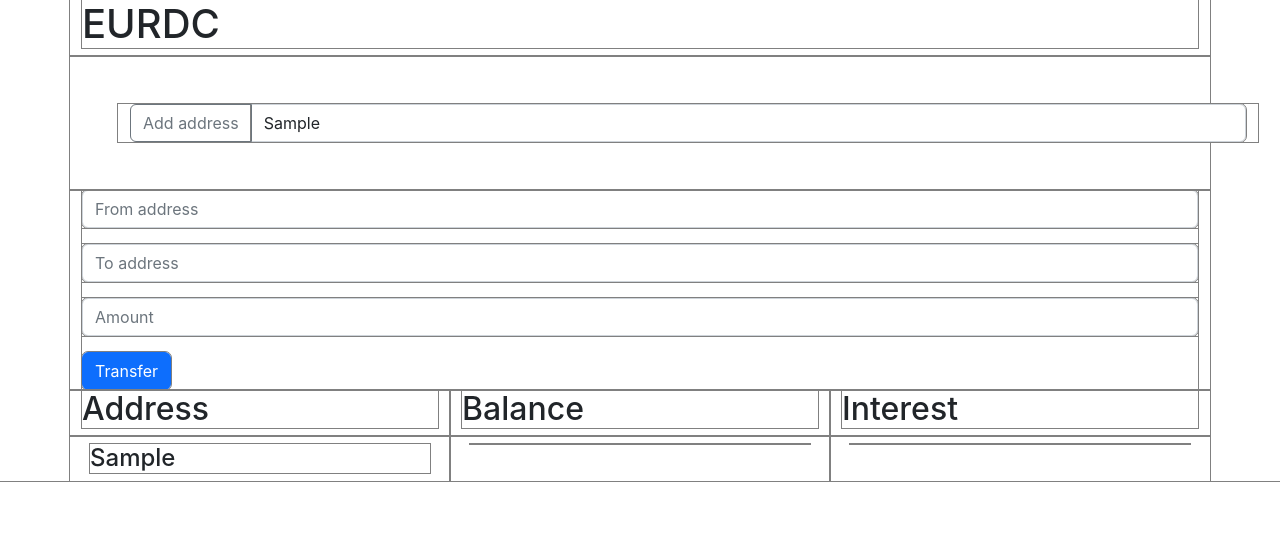
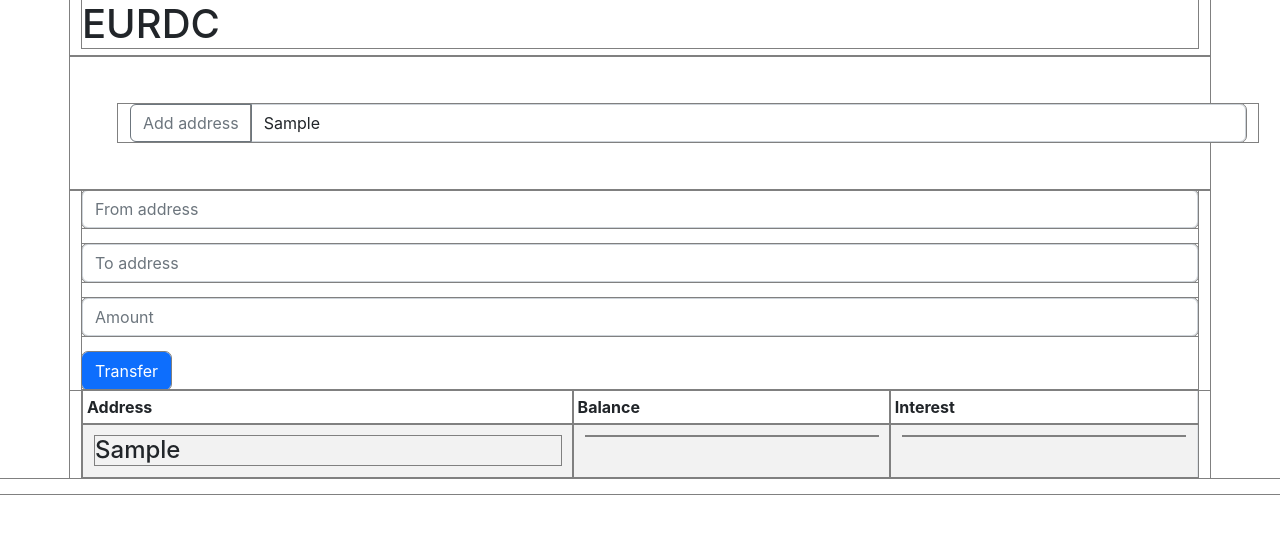
Before and after one commit to NicoTollenaar/interest-bearing-token, a React (Create React App) app: page / in a window 1280 px wide. Both pictures are taken after typing "Sample" into the empty fields and a click on the button "Add address". Shown: the top 534 px of the page. Built offline with nearby package versions, Linux system fonts and the light colour scheme.

Commit message:
commit after inserting table, before changing logic

```diff
--- a/src/App.js
+++ b/src/App.js
@@ -5,6 +5,7 @@ import Button from "react-bootstrap/Button";
 import Form from "react-bootstrap/Form";
 import InputGroup from "react-bootstrap/InputGroup";
 import FormControl from "react-bootstrap/FormControl";
+import Table from "react-bootstrap/Table";
 import { useState, useEffect } from "react";
 import { ethers } from "ethers";
 import contractAddressJSON from "./constants.json";
@@ -209,30 +210,31 @@ function App() {
             </Form>
           </Col>
         </Row>
-        <Row>
-          <Col>
-            <h2>Address</h2>
-          </Col>
-          <Col>
-            <h2>Balance</h2>
-          </Col>
-          <Col>
-            <h2>Interest</h2>
-          </Col>
-        </Row>
-        {addresses.map((address, index) => (
-          <Row key={index}>
-            <Col>
-              <h4 className="m-2">{address}</h4>
-            </Col>
-            <Col>
-              <h4 className="m-2">{balances[index]}</h4>
-            </Col>
-            <Col>
-              <h4 className="m-2">{interestAmounts[index]}</h4>
-            </Col>
-          </Row>
-        ))}
+
+        <Table striped bordered hover size="sm">
+          <thead>
+            <tr>
+              <th>Address</th>
+              <th>Balance</th>
+              <th>Interest</th>
+            </tr>
+          </thead>
+          <tbody>
+            {addresses.map((address, index) => (
+              <tr key={index}>
+                <td>
+                  <h4 className="m-2">{address}</h4>
+                </td>
+                <td>
+                  <h4 className="m-2">{balances[index]}</h4>
+                </td>
+                <td>
+                  <h4 className="m-2">{interestAmounts[index]}</h4>
+                </td>
+              </tr>
+            ))}
+          </tbody>
+        </Table>
       </Container>
     </>
   );
```
Also changed, not shown: 1 other file (tests, documents, lock files or other folders).
